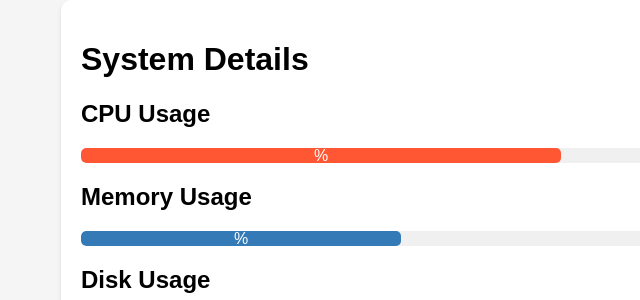
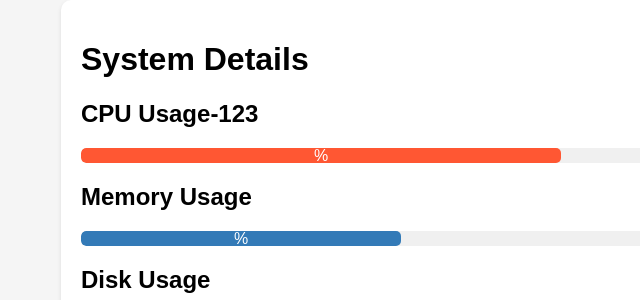
Before and after one commit to sohilshaikhML/system-health-monitor, a Flask app: template templates/index.html in a window 1280 px wide. Shown: the top 300 px of the page, without its empty margins (159-799 px from the left). Run offline with Flask 3, Linux system fonts and the light colour scheme; the template is opened without the code that fills it, so the values that code supplies are empty.

Commit message:
checking

```diff
--- a/templates/index.html
+++ b/templates/index.html
@@ -11,7 +11,7 @@
         <h1>System Details</h1>
         <div class="usage">
     <div class="usage-item">
-      <h2>CPU Usage</h2>
+      <h2>CPU Usage-123</h2>
       <div class="progress">
         <div class="progress-bar cpu-progress" style="width: {{cpu_usage}}%;">{{cpu_usage}}%</div>
       </div>
```
